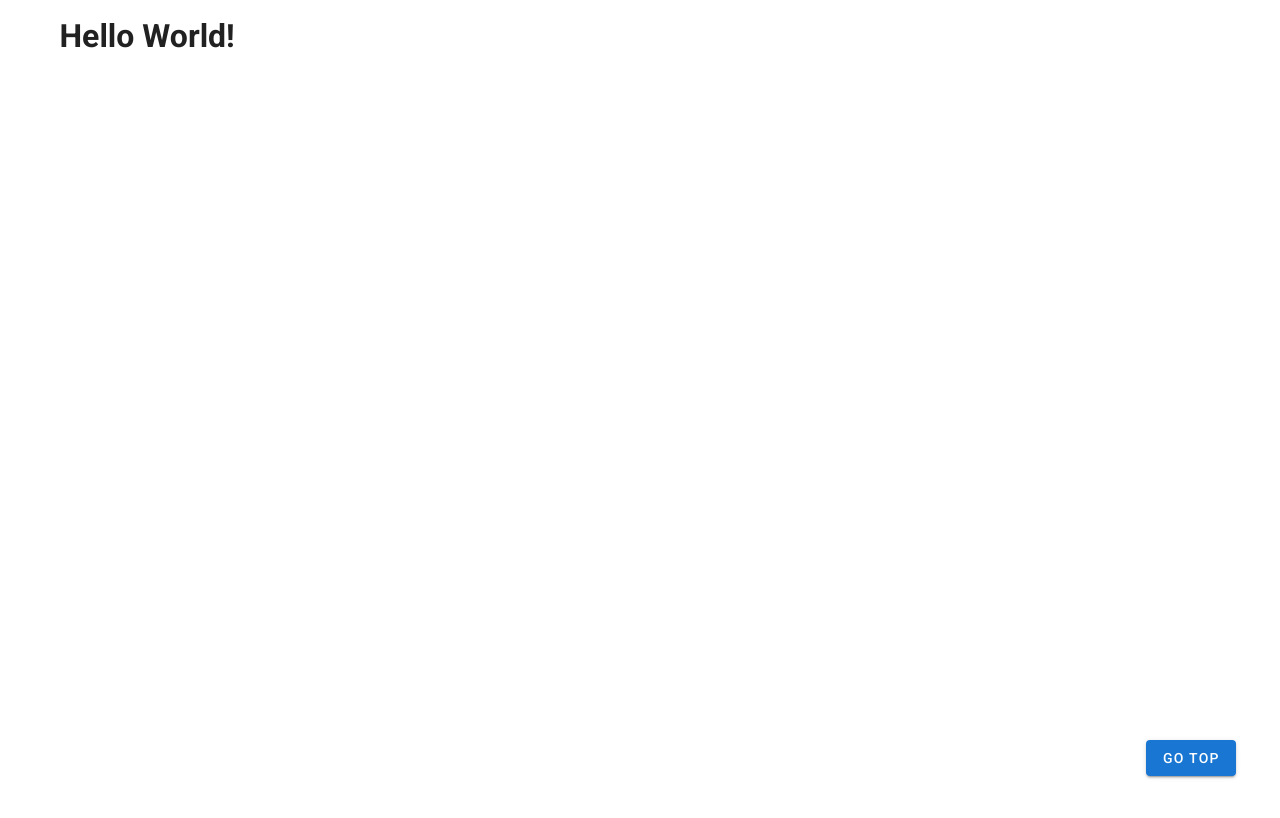
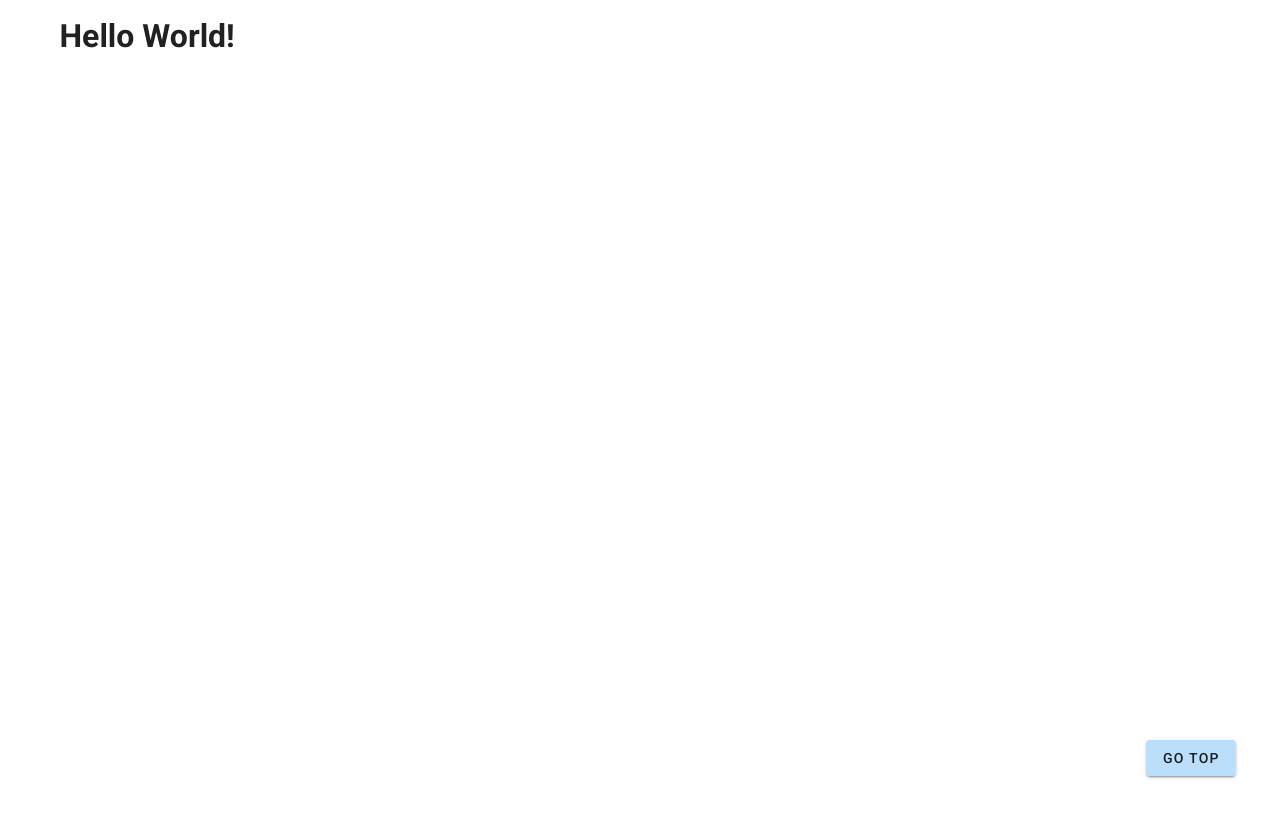
Before and after one commit to semtlekkun/semtleProject-front, a Vue app: page /test in a window 1280 px wide. Shown: the top 818 px of the page. Built offline with nearby package versions, Linux system fonts and the light colour scheme.

Commit message:
그리드 레이아웃 수정

```diff
--- a/src/components/TopBtn.vue
+++ b/src/components/TopBtn.vue
@@ -2,7 +2,7 @@
   <v-row>
     <v-col cols="11"></v-col>
     <v-col>
-      <v-btn color="primary" class="top_btn" @click="go_top">go top</v-btn>
+      <v-btn color="#BBDEFB" class="top_btn" @click="go_top">go top</v-btn>
     </v-col>
   </v-row>
 </template>
--- a/src/views/Test.vue
+++ b/src/views/Test.vue
@@ -1,6 +1,4 @@
 <template>
-  <v-app>
-    <v-content>
   <v-container>
     <v-row>
       <v-col cols="12">
@@ -65,12 +63,10 @@
         <br />
         <br />
         <br />
-            <TopBtn />
       </v-col>
     </v-row>
+    <TopBtn />
   </v-container>
-    </v-content>
-  </v-app>
 </template>
 
 <script>
```
Lines whose indentation alone changed are shown as unchanged.
